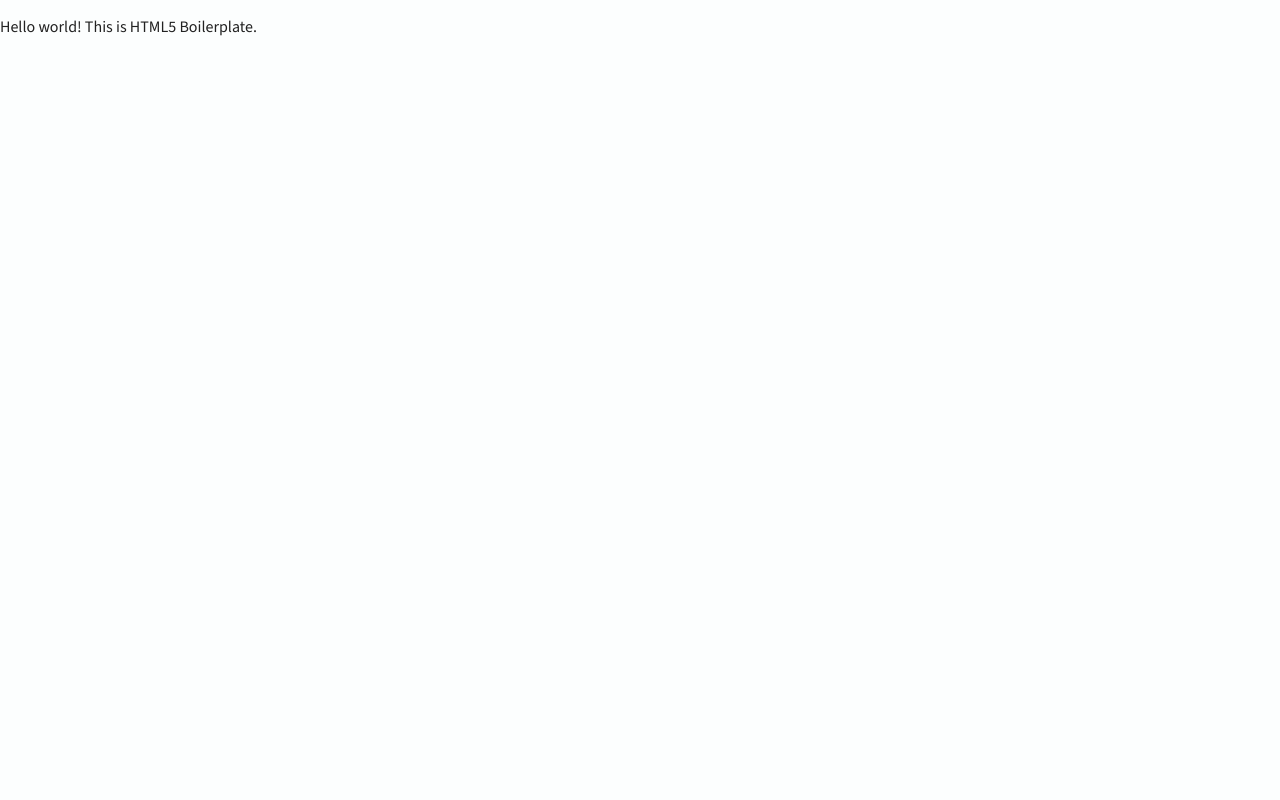
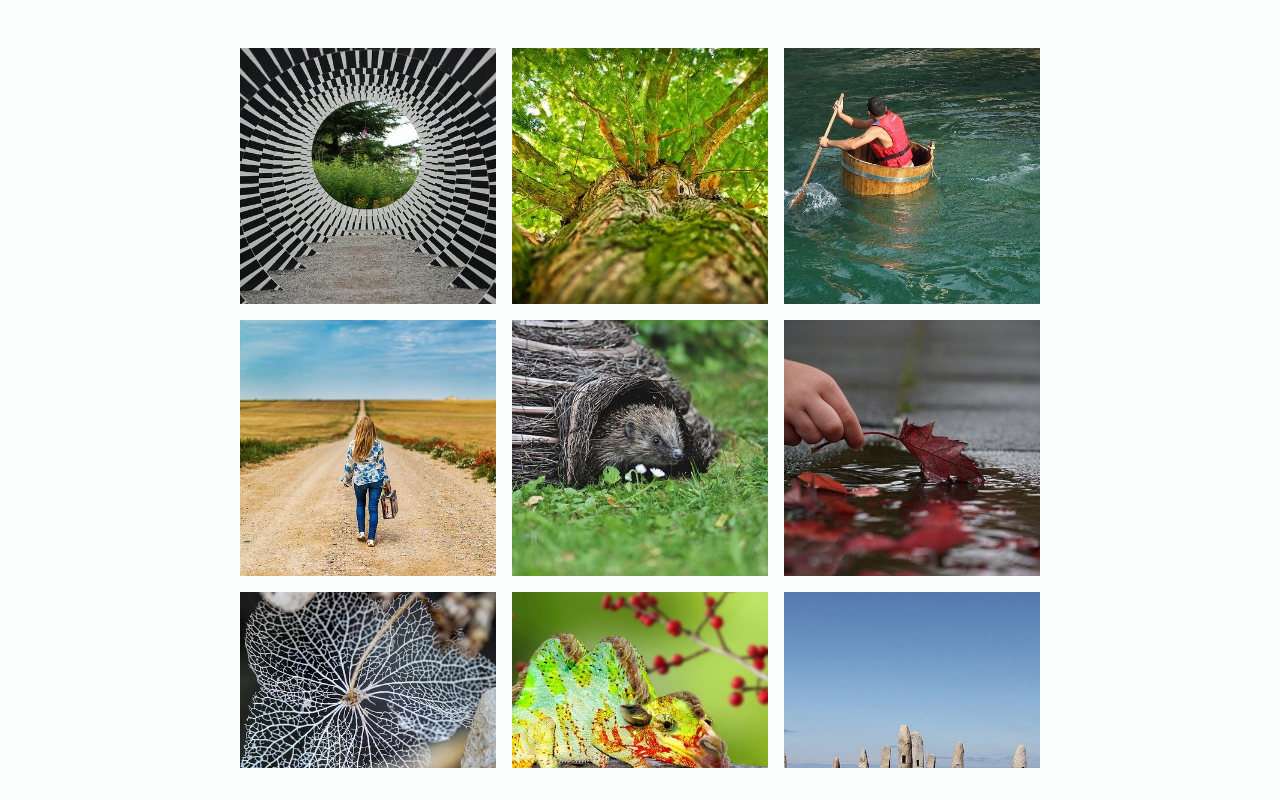
Before and after one commit to ElouenCorvest/ElouenCorvest.github.io, a website built with webpack: page index.html in a window 1280 px wide. Built offline with nearby package versions, Linux system fonts and the light colour scheme.

Commit message:
dev: new: added imgs

```diff
--- a/css/style.css
+++ b/css/style.css
@@ -261,3 +261,31 @@ textarea {
     page-break-after: avoid;
   }
 }
+
+/* For Mobile */
+.wrapper {
+  width: 100%;
+}
+@media only screen and (min-width:768px) {
+  .wrapper {
+    max-width: 50em;
+    max-height: 90vh;
+    margin-left: auto;
+    margin-right: auto;
+    margin-top: 3em;
+    margin-bottom: auto;
+    overflow: hidden;
+  }
+}
+
+.content {
+  display: grid;
+  grid-template-columns: 1fr 1fr 1fr;
+  grid-template-rows: 1fr 1fr 1fr;
+  gap: 1em;
+
+}
+
+.square img {
+  width: 100%;
+}
--- a/index.html
+++ b/index.html
@@ -24,9 +24,37 @@
 
 <body>
 
-  <!-- Add your site or application content here -->
-  <p>Hello world! This is HTML5 Boilerplate.</p>
-  <script src="js/app.js"></script>
+  <div class="wrapper">
+    <div class="content">
+      <div class="square">
+        <img src="img/test1.jpg"/>
+      </div>
+      <div class="square">
+        <img src="img/test2.jpg"/>
+      </div>
+      <div class="square">
+        <img src="img/test3.jpg"/>
+      </div>
+      <div class="square">
+        <img src="img/test4.jpg"/>
+      </div>
+      <div class="square">
+        <img src="img/test5.jpg"/>
+      </div>
+      <div class="square">
+        <img src="img/test6.jpg"/>
+      </div>
+      <div class="square">
+        <img src="img/test7.jpg"/>
+      </div>
+      <div class="square">
+        <img src="img/test8.jpg"/>
+      </div>
+      <div class="square">
+        <img src="img/test9.jpg"/>
+      </div>
+    </div>
+  </div>
 
 </body>
 
```
Also changed, not shown: img/test1.jpg (added), img/test2.jpg (added), img/test3.jpg (added), img/test4.jpg (added), img/test5.jpg (added), img/test6.jpg (added), img/test7.jpg (added), img/test8.jpg (added), img/test9.jpg (added).
